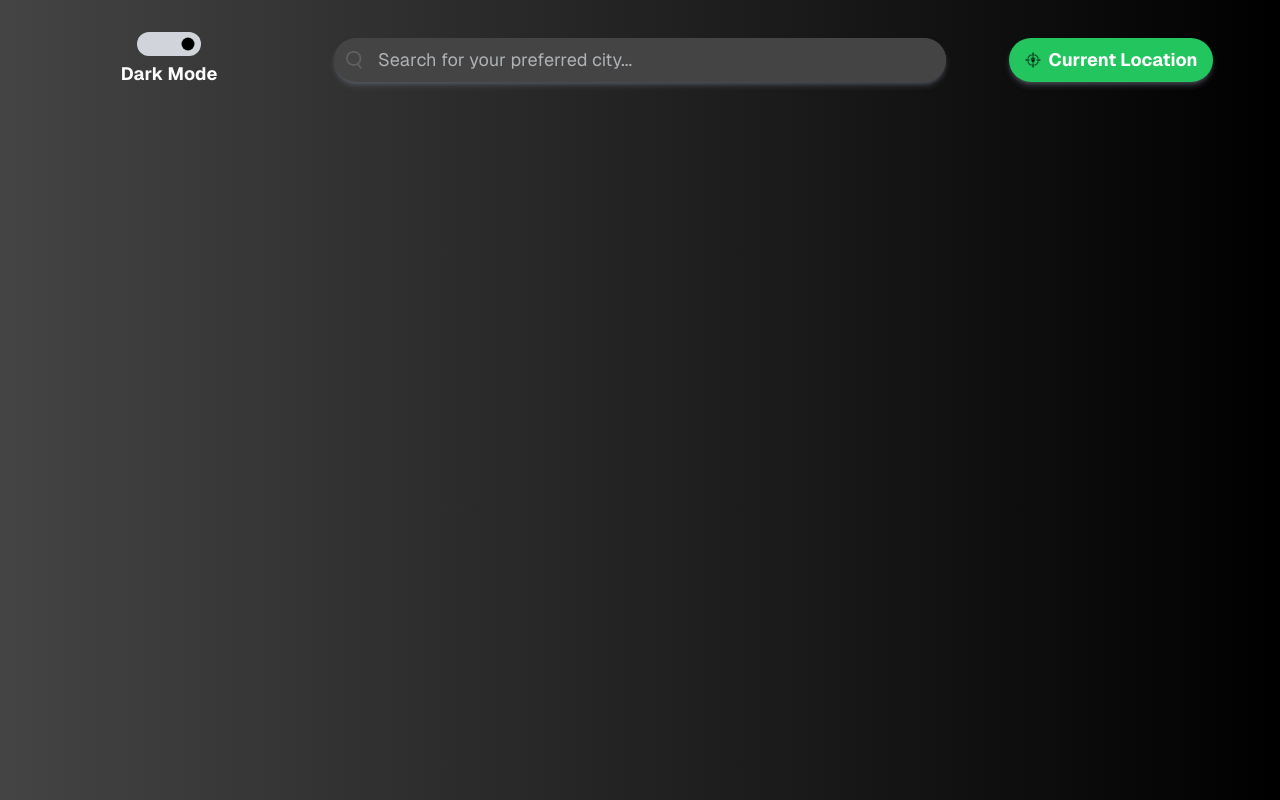
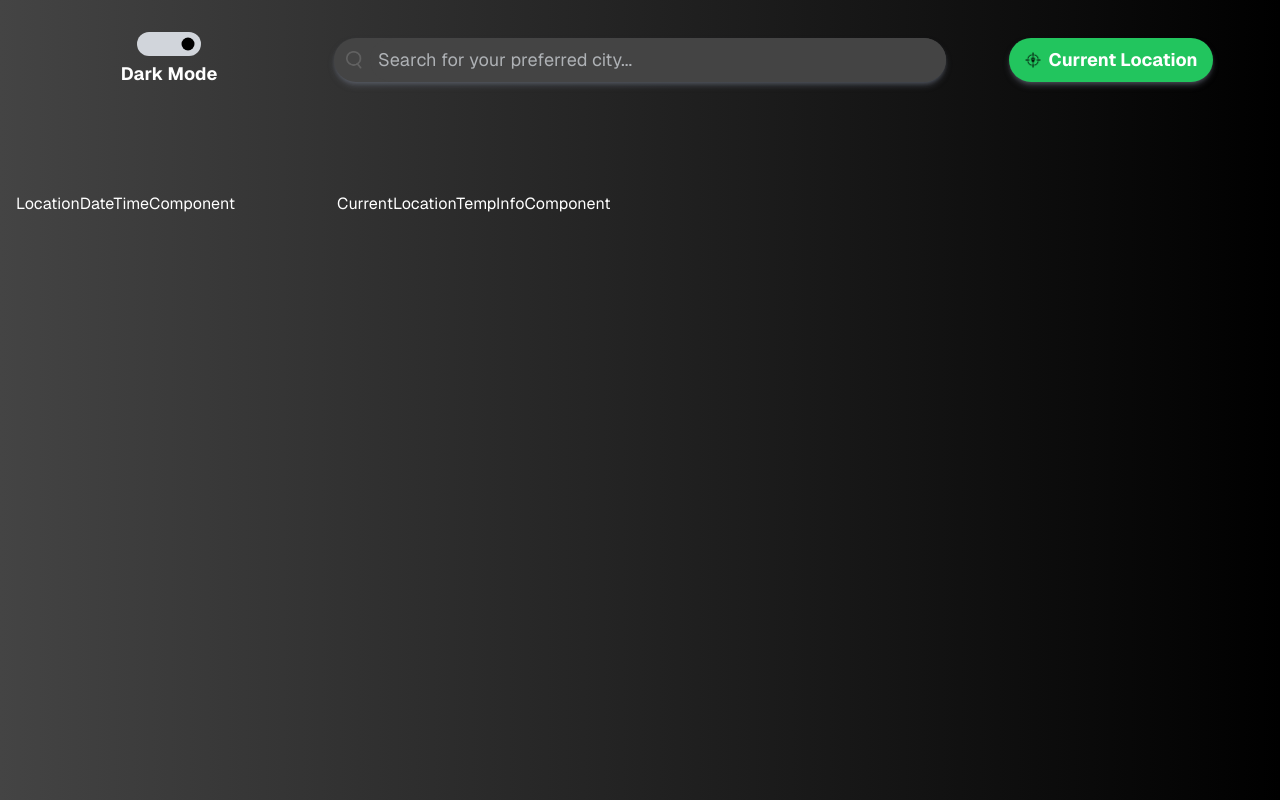
Before and after one commit to techiemokhele/weather_app, a Next.js app: page / in a window 1280 px wide. Built offline with nearby package versions, Linux system fonts and the light colour scheme.

Commit message:
Added MiddleSectionComponent to WeatherApp and exported it from components/index.ts

```diff
--- a/app/page.tsx
+++ b/app/page.tsx
@@ -1,20 +1,21 @@
 "use client";
 
 import { useState } from "react";
-import { TopBarComponent } from "@/components";
+import { MiddleSectionComponent, TopBarComponent } from "@/components";
 
 export default function WeatherApp() {
   const [dark, setDark] = useState<boolean>(false);
 
   return (
     <div
-      className={`min-h-screen ${
+      className={`flex flex-col gap-4 min-h-screen ${
         !dark
           ? "bg-gradient-to-r from-dark-1 to-black text-white"
           : "bg-gradient-to-r from-dark-2 to-dark-1 text-black"
       }`}
     >
       <TopBarComponent dark={dark} setDark={setDark} />
+      <MiddleSectionComponent dark={dark} />
     </div>
   );
 }
--- a/components/index.ts
+++ b/components/index.ts
@@ -1,5 +1,7 @@
 import TopBarComponent from "./section/TopBarComponent";
+import MiddleSectionComponent from "./section/MiddleSectionComponent";
 
 export {
     TopBarComponent,
+    MiddleSectionComponent,
 }
--- /dev/null
+++ b/components/section/CurrentLocationTempInfoComponent.tsx
@@ -0,0 +1,9 @@
+import { LocationSearchComponentProps } from "@/types"
+
+const CurrentLocationTempInfoComponent = ({dark}: LocationSearchComponentProps) => {
+  return (
+    <div>CurrentLocationTempInfoComponent</div>
+  )
+}
+
+export default CurrentLocationTempInfoComponent
--- /dev/null
+++ b/components/section/LocationDateTimeComponent.tsx
@@ -0,0 +1,9 @@
+import { LocationSearchComponentProps } from "@/types"
+
+const LocationDateTimeComponent = ({dark} : LocationSearchComponentProps) => {
+  return (
+    <div>LocationDateTimeComponent</div>
+  )
+}
+
+export default LocationDateTimeComponent
--- /dev/null
+++ b/components/section/MiddleSectionComponent.tsx
@@ -0,0 +1,22 @@
+import { LocationSearchComponentProps } from "@/types";
+
+import LocationDateTimeComponent from "./LocationDateTimeComponent";
+import CurrentLocationTempInfoComponent from "./CurrentLocationTempInfoComponent";
+
+const MiddleSectionComponent = ({ dark }: LocationSearchComponentProps) => {
+  return (
+    <section id="middle" className="container mx-auto py-8 px-4">
+      <div className="flex justify-between items-center mb-6 gap-3 w-full">
+        <div className="w-1/3">
+          <LocationDateTimeComponent dark={dark} />
+        </div>
+
+        <div className="w-full">
+          <CurrentLocationTempInfoComponent dark={dark} />
+        </div>
+      </div>
+    </section>
+  );
+};
+
+export default MiddleSectionComponent;
```
